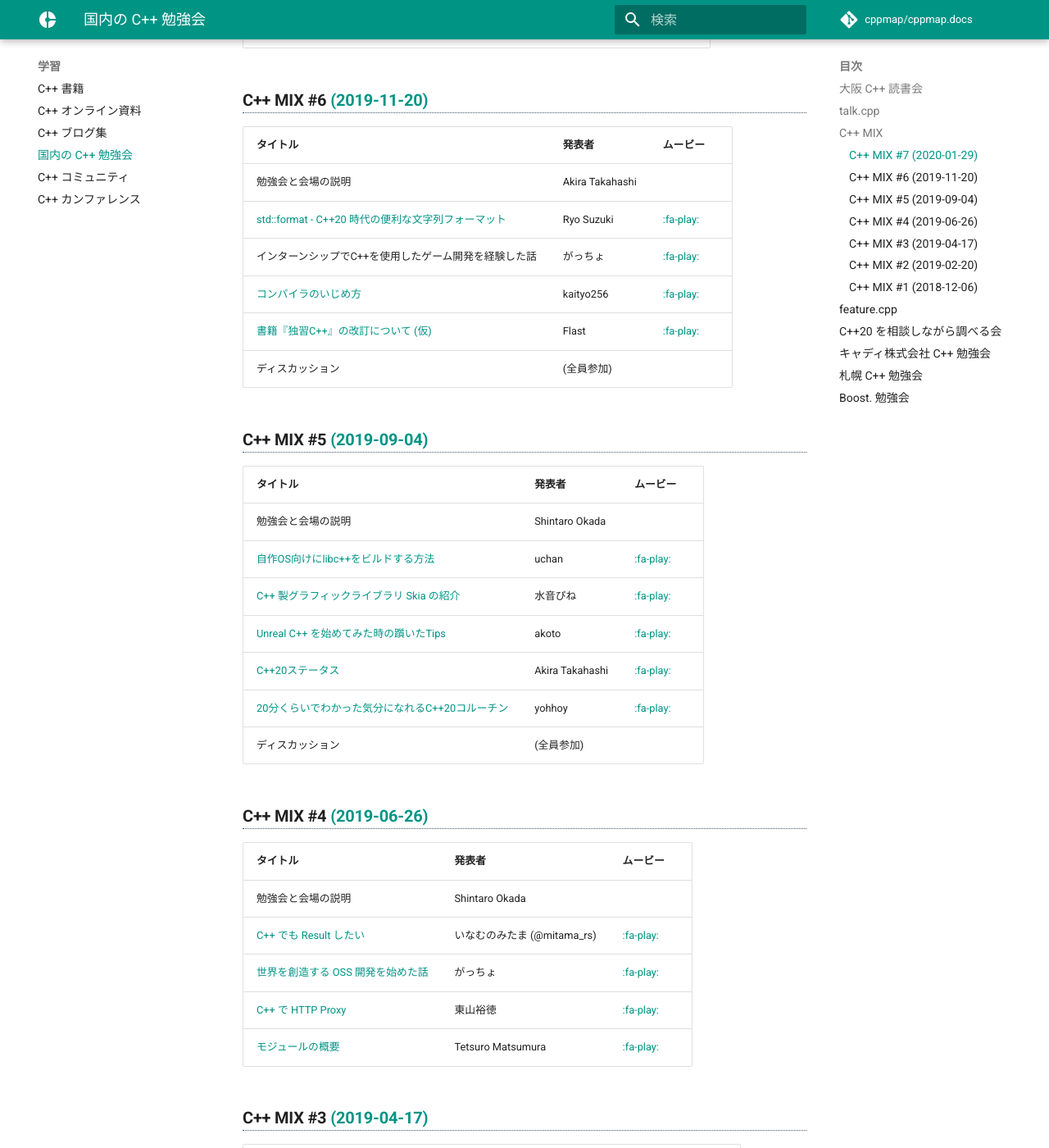
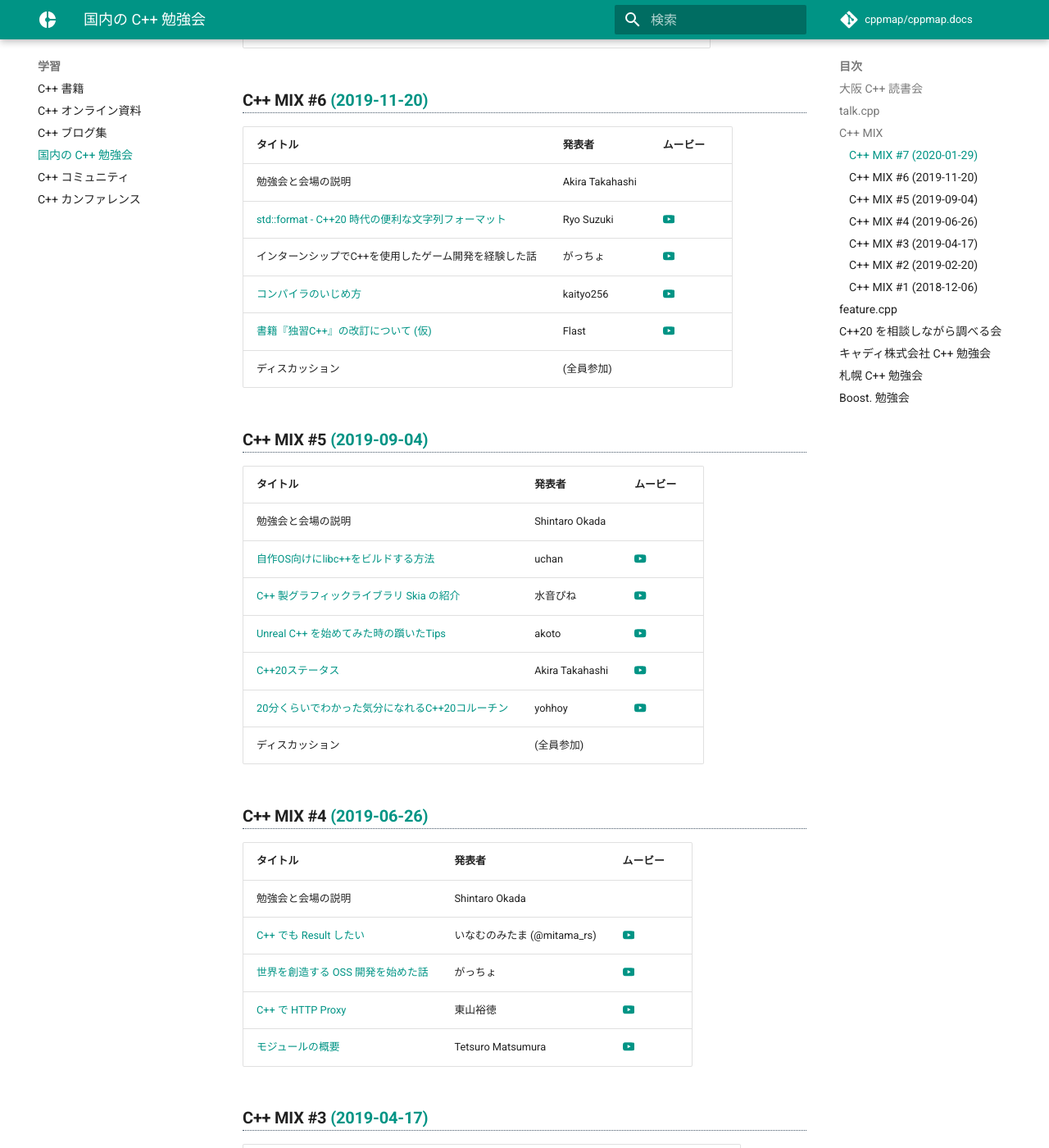
Before and after one commit to cppmap/cppmap.docs, an MkDocs documentation site: the page built from docs/learn/studymeetings.md, in a window 1280 px wide and 1400 px high, scrolled down 1507 px. Shown: the whole window at 82% size. Built offline with MkDocs 1.6.1 and Material for MkDocs 9.7.7, drawn with Linux system fonts in a browser that asks for light colours; nearby versions of some CDN libraries; comment, search, counter and statistics services are not loaded; some of the changed text lies outside the part shown.

Commit message:
メンテナンス

```diff
--- a/docs/learn/studymeetings.md
+++ b/docs/learn/studymeetings.md
@@ -45,21 +45,21 @@ description: 国内で開催されている C++ 関連の勉強会イベント
 | タイトル                                                 | 発表者             | ムービー |
 |------------------------------------------------------|-----------------|------|
 | 勉強会と会場の説明                                            | Akira Takahashi |     |
-| [std::format - C++20 時代の便利な文字列フォーマット](https://www.dropbox.com/s/4gt1y5i3ogt9bvr/cppmix-C%2B%2B20Format.pdf?dl=0)                  | Ryo Suzuki      | [:fa-play:](https://youtu.be/UGs10Unwams) |
-| インターンシップでC++を使用したゲーム開発を経験した話                         | がっちょ            | [:fa-play:](https://youtu.be/V0ENpMzZ4OE) |
-| [コンパイラのいじめ方](https://speakerdeck.com/kaityo256/how-to-fight-the-compiler) | kaityo256             | [:fa-play:](https://youtu.be/rC-YSvtRrHw) |
-| [書籍『独習C++』の改訂について (仮) ](https://docs.google.com/presentation/d/1dfJ537pkSwYYRai4mktlAoHwNnqmnOUqfmQiVjDJClY/edit)                                | Flast           | [:fa-play:](https://youtu.be/j30j7poj3J0) |
+| [std::format - C++20 時代の便利な文字列フォーマット](https://www.dropbox.com/s/4gt1y5i3ogt9bvr/cppmix-C%2B%2B20Format.pdf?dl=0)                  | Ryo Suzuki      | [:simple-youtube:](https://youtu.be/UGs10Unwams) |
+| インターンシップでC++を使用したゲーム開発を経験した話                         | がっちょ            | [:simple-youtube:](https://youtu.be/V0ENpMzZ4OE) |
+| [コンパイラのいじめ方](https://speakerdeck.com/kaityo256/how-to-fight-the-compiler) | kaityo256             | [:simple-youtube:](https://youtu.be/rC-YSvtRrHw) |
+| [書籍『独習C++』の改訂について (仮) ](https://docs.google.com/presentation/d/1dfJ537pkSwYYRai4mktlAoHwNnqmnOUqfmQiVjDJClY/edit)                                | Flast           | [:simple-youtube:](https://youtu.be/j30j7poj3J0) |
 | ディスカッション                                             | (全員参加)          |     |
 
 ### C++ MIX #5 [(2019-09-04)](https://cppmix.connpass.com/event/141908/)
 | タイトル                        | 発表者             | ムービー |
 |-----------------------------|-----------------|------|
 | 勉強会と会場の説明                   | Shintaro Okada  |     |
-| [自作OS向けにlibc++をビルドする方法](https://www.slideshare.net/uchan_nos/building-libcxxformyos)       | uchan           | [:fa-play:](https://youtu.be/2G9My4DR_N0) |
-| [C++ 製グラフィックライブラリ Skia の紹介](https://speakerdeck.com/pine/c-plus-plus-zhi-kurahuitukuraihurari-skia-falseshao-jie) | 水音ぴね            | [:fa-play:](https://youtu.be/Wvx2xW3c8_w) |
-| [Unreal C++ を始めてみた時の躓いたTips](https://www.slideshare.net/MakotoAdachi/cmix5) | akoto           | [:fa-play:](https://youtu.be/Uy1qxTDlOA4) |
-| [C++20ステータス](https://speakerdeck.com/faithandbrave/c-plus-plus-20-status) | Akira Takahashi | [:fa-play:](https://youtu.be/0xbmP9iJFRM) |
-| [20分くらいでわかった気分になれるC++20コルーチン](https://www.slideshare.net/yohhoy/20c20) | yohhoy          | [:fa-play:](https://youtu.be/XkZ260fgsq0) |
+| [自作OS向けにlibc++をビルドする方法](https://www.slideshare.net/uchan_nos/building-libcxxformyos)       | uchan           | [:simple-youtube:](https://youtu.be/2G9My4DR_N0) |
+| [C++ 製グラフィックライブラリ Skia の紹介](https://speakerdeck.com/pine/c-plus-plus-zhi-kurahuitukuraihurari-skia-falseshao-jie) | 水音ぴね            | [:simple-youtube:](https://youtu.be/Wvx2xW3c8_w) |
+| [Unreal C++ を始めてみた時の躓いたTips](https://www.slideshare.net/MakotoAdachi/cmix5) | akoto           | [:simple-youtube:](https://youtu.be/Uy1qxTDlOA4) |
+| [C++20ステータス](https://speakerdeck.com/faithandbrave/c-plus-plus-20-status) | Akira Takahashi | [:simple-youtube:](https://youtu.be/0xbmP9iJFRM) |
+| [20分くらいでわかった気分になれるC++20コルーチン](https://www.slideshare.net/yohhoy/20c20) | yohhoy          | [:simple-youtube:](https://youtu.be/XkZ260fgsq0) |
 | ディスカッション                    | (全員参加)          |     |
 
 
@@ -67,38 +67,38 @@ description: 国内で開催されている C++ 関連の勉強会イベント
 | タイトル                                                                                               | 発表者                  | ムービー |
 |----------------------------------------------------------------------------------------------------|----------------------|------|
 | 勉強会と会場の説明                                                                                          | Shintaro Okada       |     |
-| [C++ でも Result したい](https://speakerdeck.com/loligothick/c-plus-plus-demorustfalseresultgashi-itai) | いなむのみたま (@mitama_rs) | [:fa-play:](https://youtu.be/_GYnVhGmenY) |
-| [世界を創造する OSS 開発を始めた話](https://www.slideshare.net/Gaccho1/oss-c-mix-151965959)                      | がっちょ                 | [:fa-play:](https://youtu.be/cNEo65uGJXY) |
-| [C++ で HTTP Proxy](https://www.slideshare.net/YasunoriHigashiyama/chttp-proxy)                     | 東山裕徳                 | [:fa-play:](https://youtu.be/ldQr9meQY00) |
-| [モジュールの概要](https://www.slideshare.net/TetsuroMatsumura/c20-152189285)                              | Tetsuro Matsumura    | [:fa-play:](https://youtu.be/_UhfHhRwPQY) |
+| [C++ でも Result したい](https://speakerdeck.com/loligothick/c-plus-plus-demorustfalseresultgashi-itai) | いなむのみたま (@mitama_rs) | [:simple-youtube:](https://youtu.be/_GYnVhGmenY) |
+| [世界を創造する OSS 開発を始めた話](https://www.slideshare.net/Gaccho1/oss-c-mix-151965959)                      | がっちょ                 | [:simple-youtube:](https://youtu.be/cNEo65uGJXY) |
+| [C++ で HTTP Proxy](https://www.slideshare.net/YasunoriHigashiyama/chttp-proxy)                     | 東山裕徳                 | [:simple-youtube:](https://youtu.be/ldQr9meQY00) |
+| [モジュールの概要](https://www.slideshare.net/TetsuroMatsumura/c20-152189285)                              | Tetsuro Matsumura    | [:simple-youtube:](https://youtu.be/_UhfHhRwPQY) |
 
 ### C++ MIX #3 [(2019-04-17)](https://cppmix.connpass.com/event/124862/)
 | タイトル                                                                                                                                                             | 発表者            | ムービー                                                     |
 |------------------------------------------------------------------------------------------------------------------------------------------------------------------|----------------|----------------------------------------------------------|
 | 勉強会と会場の説明                                                                                                                                                        | Shintaro Okada |                                                          |
-| [Clangにreflection/metaclass提案っぽいものを実装してみた話](https://speakerdeck.com/hori1991/clangnireflectionti-an-tupoimofalsewoshi-zhuang-sitemitahua)                        | Iwahori Kodai  | [:fa-play:](https://www.youtube.com/watch?v=FYZKnb8NOsA) |
-| [C++ 情報サイト「C++ の歩き方 \| cppmap」を作っている話](https://www.dropbox.com/s/6zgithu4bakq58x/cppmap%E3%82%92%E4%BD%9C%E3%81%A3%E3%81%A6%E3%81%84%E3%82%8B%E8%A9%B1.pdf?dl=0) | Ryo Suzuki     | [:fa-play:](https://www.youtube.com/watch?v=FXRzYQGM7zE) |
-| [データベースとポリモーフィズムとModern C++](https://www.slideshare.net/ToshitakaAdachi/database-polymorphism-and-modern-c/)                                                     | 安達俊貴           | [:fa-play:](https://www.youtube.com/watch?v=K-xuX-HdOwY) |
-| [C++20の概要 #1 言語機能編](https://www.slideshare.net/faithandbrave/cpp20-overview-language-features)                                                                   | Akira Takahash | [:fa-play:](https://www.youtube.com/watch?v=JmbHiCAMX2U) |
+| [Clangにreflection/metaclass提案っぽいものを実装してみた話](https://speakerdeck.com/hori1991/clangnireflectionti-an-tupoimofalsewoshi-zhuang-sitemitahua)                        | Iwahori Kodai  | [:simple-youtube:](https://www.youtube.com/watch?v=FYZKnb8NOsA) |
+| [C++ 情報サイト「C++ の歩き方 \| cppmap」を作っている話](https://www.dropbox.com/s/6zgithu4bakq58x/cppmap%E3%82%92%E4%BD%9C%E3%81%A3%E3%81%A6%E3%81%84%E3%82%8B%E8%A9%B1.pdf?dl=0) | Ryo Suzuki     | [:simple-youtube:](https://www.youtube.com/watch?v=FXRzYQGM7zE) |
+| [データベースとポリモーフィズムとModern C++](https://www.slideshare.net/ToshitakaAdachi/database-polymorphism-and-modern-c/)                                                     | 安達俊貴           | [:simple-youtube:](https://www.youtube.com/watch?v=K-xuX-HdOwY) |
+| [C++20の概要 #1 言語機能編](https://www.slideshare.net/faithandbrave/cpp20-overview-language-features)                                                                   | Akira Takahash | [:simple-youtube:](https://www.youtube.com/watch?v=JmbHiCAMX2U) |
 
 ### C++ MIX #2 [(2019-02-20)](https://cppmix.connpass.com/event/115640/)
 | タイトル                                                                                                                                                       | 発表者                | ムービー                                                     |
 |------------------------------------------------------------------------------------------------------------------------------------------------------------|--------------------|----------------------------------------------------------|
-| [勉強会と会場の説明](https://www.slideshare.net/faithandbrave/cppmix-02)                                                                                            | Akira Takahashi    | [:fa-play:](https://www.youtube.com/watch?v=yviMSUKPF24) |
-| [iOSアプリ『パズモナ』のひみつ](https://speakerdeck.com/5mingame2/c-plus-plus-mix-number-2-pazumonafalsehimitu)                                                         | Nobuyuki Nishiyama | [:fa-play:](https://www.youtube.com/watch?v=bienAWHUXYA) |
-| [Qt×Reactive Extensions](https://www.slideshare.net/TetsuroMatsumura/qt-reactive-extensions-ja?ref=https://cppmix.connpass.com/event/115640/presentation/) | Tetsuro Matsumura  | [:fa-play:](https://www.youtube.com/watch?v=1Sb3XD8sPTI) |
-| [C++のパッケージマネージャ「poac」を開発した話](https://speakerdeck.com/matken11235/poac-is-a-package-manager-for-c-plus-plus)                                                | Ken Matsui         | [:fa-play:](https://www.youtube.com/watch?v=znVZkH3PjVw) |
+| [勉強会と会場の説明](https://www.slideshare.net/faithandbrave/cppmix-02)                                                                                            | Akira Takahashi    | [:simple-youtube:](https://www.youtube.com/watch?v=yviMSUKPF24) |
+| [iOSアプリ『パズモナ』のひみつ](https://speakerdeck.com/5mingame2/c-plus-plus-mix-number-2-pazumonafalsehimitu)                                                         | Nobuyuki Nishiyama | [:simple-youtube:](https://www.youtube.com/watch?v=bienAWHUXYA) |
+| [Qt×Reactive Extensions](https://www.slideshare.net/TetsuroMatsumura/qt-reactive-extensions-ja?ref=https://cppmix.connpass.com/event/115640/presentation/) | Tetsuro Matsumura  | [:simple-youtube:](https://www.youtube.com/watch?v=1Sb3XD8sPTI) |
+| [C++のパッケージマネージャ「poac」を開発した話](https://speakerdeck.com/matken11235/poac-is-a-package-manager-for-c-plus-plus)                                                | Ken Matsui         | [:simple-youtube:](https://www.youtube.com/watch?v=znVZkH3PjVw) |
 | 雑談タイム                                                                                                                                                      |                   |                                                         |
 
 ### C++ MIX #1 [(2018-12-06)](https://cppmix.connpass.com/event/107576/)
 
 | タイトル                                                                                                                                            | 発表者             | ムービー                                                     |
 |-------------------------------------------------------------------------------------------------------------------------------------------------|-----------------|----------------------------------------------------------|
-| [勉強会と会場、最近のC++の説明](https://www.slideshare.net/faithandbrave/cppmix-01)                                                                          | Akira Takahashi | [:fa-play:](https://www.youtube.com/watch?v=HfKNtAHMxiQ) |
-| [Menohにおける C++実装 / C API / C++API](https://www.slideshare.net/ShintarouOkada/menohc-c-api-capi)                                                 | okdshin         | [:fa-play:](https://www.youtube.com/watch?v=3_0p_yGv52Q) |
-| [Undefined Behaviorに対する防衛術](https://speakerdeck.com/loligothick/defense-against-undefined-behavior-wei-ding-yi-dong-zuo-nidui-surufang-wei-shu) | いなむのみたま         | [:fa-play:](https://www.youtube.com/watch?v=gc58TZ5m2dg) |
-| [C++ を教える ～早稲田大学の小中高生向けプログラミング教室における事例紹介～](https://www.dropbox.com/s/mfhncuyo723lfai/C%2B%2B%E3%82%92%E6%95%99%E3%81%88%E3%82%8B.pdf)           | Reputeless      | [:fa-play:](https://www.youtube.com/watch?v=O3i6gCpZKDw) |
-| [避けよう memset の乱用](https://agate-pris.gitlab.io/slides/no-more-memset/)                                                                          | agate-pris      | [:fa-play:](https://www.youtube.com/watch?v=IxPqx4ZOnFw) |
+| [勉強会と会場、最近のC++の説明](https://www.slideshare.net/faithandbrave/cppmix-01)                                                                          | Akira Takahashi | [:simple-youtube:](https://www.youtube.com/watch?v=HfKNtAHMxiQ) |
+| [Menohにおける C++実装 / C API / C++API](https://www.slideshare.net/ShintarouOkada/menohc-c-api-capi)                                                 | okdshin         | [:simple-youtube:](https://www.youtube.com/watch?v=3_0p_yGv52Q) |
+| [Undefined Behaviorに対する防衛術](https://speakerdeck.com/loligothick/defense-against-undefined-behavior-wei-ding-yi-dong-zuo-nidui-surufang-wei-shu) | いなむのみたま         | [:simple-youtube:](https://www.youtube.com/watch?v=gc58TZ5m2dg) |
+| [C++ を教える ～早稲田大学の小中高生向けプログラミング教室における事例紹介～](https://www.dropbox.com/s/mfhncuyo723lfai/C%2B%2B%E3%82%92%E6%95%99%E3%81%88%E3%82%8B.pdf)           | Reputeless      | [:simple-youtube:](https://www.youtube.com/watch?v=O3i6gCpZKDw) |
+| [避けよう memset の乱用](https://agate-pris.gitlab.io/slides/no-more-memset/)                                                                          | agate-pris      | [:simple-youtube:](https://www.youtube.com/watch?v=IxPqx4ZOnFw) |
 
 
 ## feature.cpp
@@ -156,17 +156,17 @@ description: 国内で開催されている C++ 関連の勉強会イベント
 
 | イベント番号                                                       | 内容             | ムービー                                   |
 |-------------------------------------------------------------------|------------------|-------------------------------------------|
-| #11 [(2020-01-08)](https://caddi.connpass.com/event/160626/)       | volatile、std::launder、PODやstandard layout型の歴史など | [:fa-play:](https://youtu.be/0d9upvmeuu4) |
-| #10 [(2019-12-17)](https://caddi.connpass.com/event/158954/)       | テンプレートの同一性、C++20の新機能解説 | [:fa-play:](https://youtu.be/3kZwwzdPR8M) |
-| #9 [(2019-12-03)](https://caddi.connpass.com/event/157462/)       | コンセプト（時間があれば、Three-way Comparison operator） | [:fa-play:](https://youtu.be/nJcWfICJwyc) |  |
-| #8 [(2019-11-19)](https://caddi.connpass.com/event/154653/)       | C++20 の機能紹介と一時オブジェクトの寿命 | [:fa-play:](https://youtu.be/Gu9Y5t3uCZA) |
-| #7 [(2019-10-29)](https://caddi.connpass.com/event/151541/)       | type erasure の続きと expression templates | [:fa-play:](https://youtu.be/50J6pM5JlsU) |
+| #11 [(2020-01-08)](https://caddi.connpass.com/event/160626/)       | volatile、std::launder、PODやstandard layout型の歴史など | [:simple-youtube:](https://youtu.be/0d9upvmeuu4) |
+| #10 [(2019-12-17)](https://caddi.connpass.com/event/158954/)       | テンプレートの同一性、C++20の新機能解説 | [:simple-youtube:](https://youtu.be/3kZwwzdPR8M) |
+| #9 [(2019-12-03)](https://caddi.connpass.com/event/157462/)       | コンセプト（時間があれば、Three-way Comparison operator） | [:simple-youtube:](https://youtu.be/nJcWfICJwyc) |  |
+| #8 [(2019-11-19)](https://caddi.connpass.com/event/154653/)       | C++20 の機能紹介と一時オブジェクトの寿命 | [:simple-youtube:](https://youtu.be/Gu9Y5t3uCZA) |
+| #7 [(2019-10-29)](https://caddi.connpass.com/event/151541/)       | type erasure の続きと expression templates | [:simple-youtube:](https://youtu.be/50J6pM5JlsU) |
 | #6 [(2019-10-09)](https://caddi.connpass.com/event/150414/)       | 派生と継承、Type Erasure |  |
-| #5 [(2019-09-25)](https://caddi.connpass.com/event/147690/)       | 標準変換、オーバーロード解決、テンプレートの実引数推定 | [:fa-play:](https://youtu.be/bUyUDHPk4ik) |
-| #4 [(2019-09-11)](https://caddi.connpass.com/event/146851/)       | C++ 標準規格の用語解説 | [:fa-play:](https://youtu.be/OYBLK4Lwudw) |
+| #5 [(2019-09-25)](https://caddi.connpass.com/event/147690/)       | 標準変換、オーバーロード解決、テンプレートの実引数推定 | [:simple-youtube:](https://youtu.be/bUyUDHPk4ik) |
+| #4 [(2019-09-11)](https://caddi.connpass.com/event/146851/)       | C++ 標準規格の用語解説 | [:simple-youtube:](https://youtu.be/OYBLK4Lwudw) |
 | #3 [(2019-08-30)](https://caddi.connpass.com/event/145070/)       | メタプログラミング |  |
-| #2 [(2019-08-21)](https://caddi.connpass.com/event/142476/)       | テンプレート基礎 | [:fa-play:](https://youtu.be/fz8ahXzOUNE) |
-| #1 [(2019-07-30)](https://caddi.connpass.com/event/140080/)       | ポインターについて | [:fa-play:](https://youtu.be/d9VgUHghlog) |
+| #2 [(2019-08-21)](https://caddi.connpass.com/event/142476/)       | テンプレート基礎 | [:simple-youtube:](https://youtu.be/fz8ahXzOUNE) |
+| #1 [(2019-07-30)](https://caddi.connpass.com/event/140080/)       | ポインターについて | [:simple-youtube:](https://youtu.be/d9VgUHghlog) |
 
 
 ## 札幌 C++ 勉強会
--- a/mkdocs.yml
+++ b/mkdocs.yml
@@ -31,15 +31,14 @@ plugins:
       - en
       - ja
       separator: '[\s　、。，．がのをにへとでやかもる「」『』]+'
-      prebuild_index: true
 extra:
   social:
     - icon: fontawesome/brands/twitter
       link: https://twitter.com/Reputeless
 markdown_extensions:
   - admonition
+  - attr_list
   - codehilite
-  - fontawesome_markdown
   - footnotes
   - meta
   - pymdownx.inlinehilite
@@ -49,6 +48,9 @@ markdown_extensions:
       alternate_style: true
   - toc:
       permalink: true
+  - pymdownx.emoji:
+      emoji_index: !!python/name:materialx.emoji.twemoji
+      emoji_generator: !!python/name:materialx.emoji.to_svg
 extra_css:
   - "https://maxcdn.bootstrapcdn.com/font-awesome/latest/css/font-awesome.min.css"
   - cppmap_styles.css
```
Also changed, not shown: docs/learn/books.md (+4 -4 lines), docs/learn/communities.md (+6 -6 lines).
